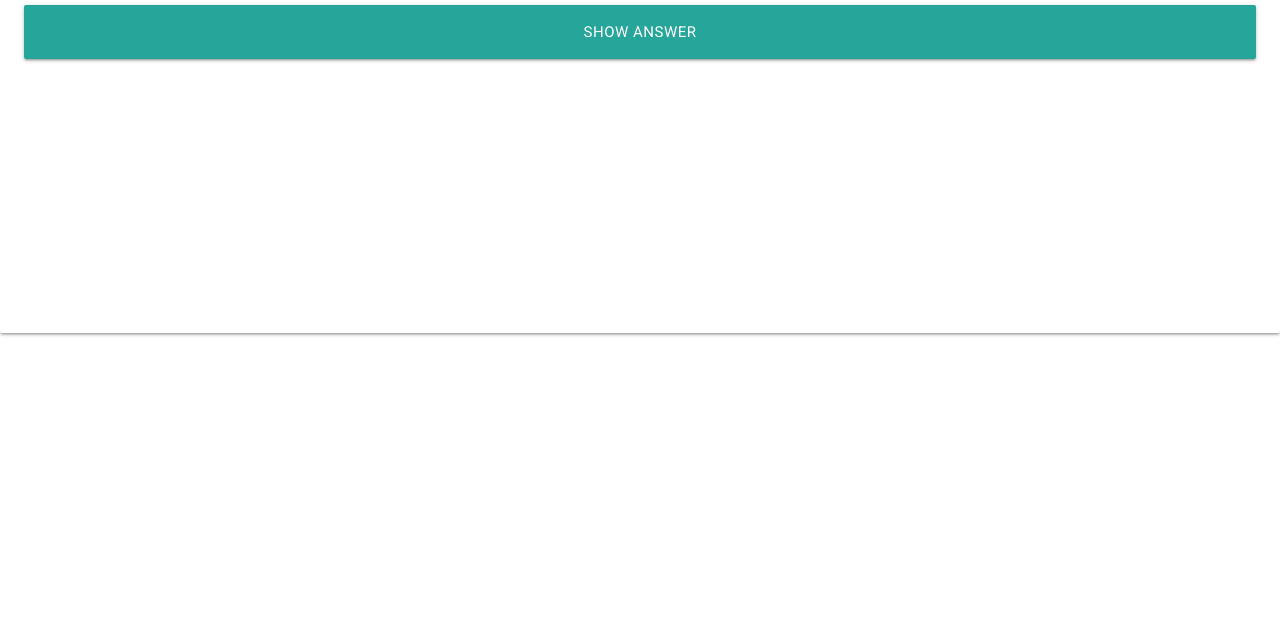
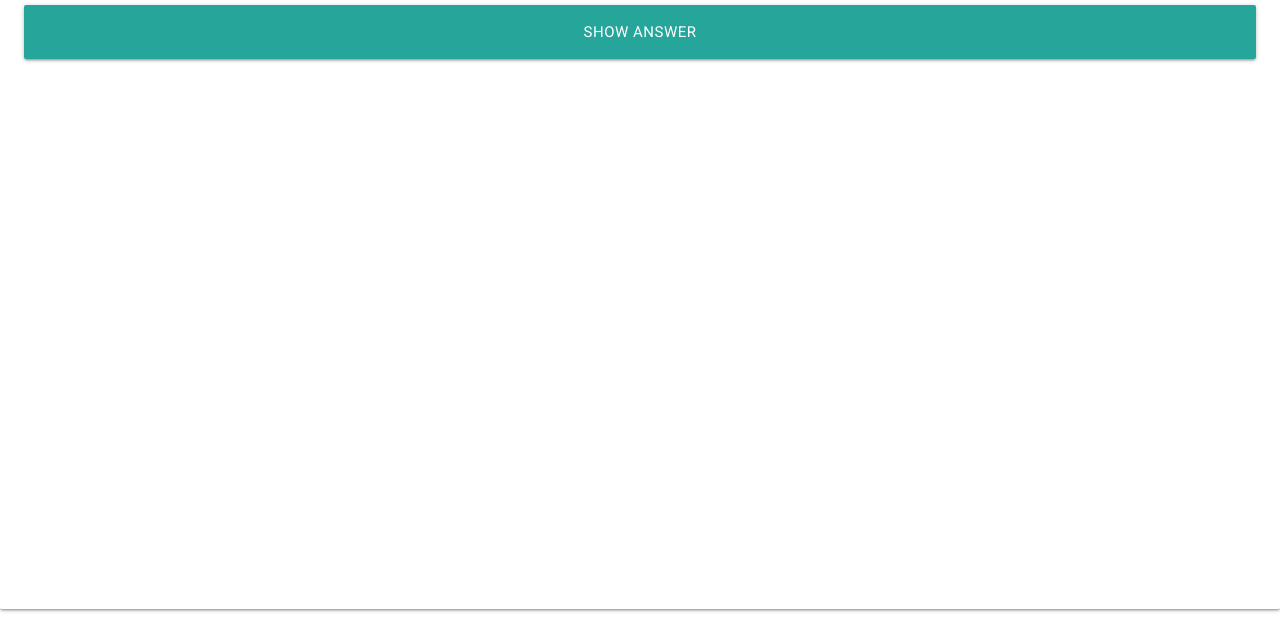
Before and after one commit to joshuakiley/joshuakiley.github.io, a plain HTML site: page index.html in a window 1280 px wide. Shown: the part 175-800 px from the top of the page. Drawn offline with nearby package versions, Linux system fonts and the light colour scheme.

Commit message:
Make text unselectable and make card height 97vh important

```diff
--- a/style.css
+++ b/style.css
@@ -1,11 +1,19 @@
 @import url("https://fonts.googleapis.com/css?family=Noto+Sans+SC|Roboto&display=swap");
 
-#frontTitle {
-  padding-bottom: 30px;
+body {
+  user-select: none;
+}
+
+.card {
+  height: 97vh !important;
 }
 
 p {
   text-align: left;
+}
+
+#frontTitle {
+  padding-bottom: 30px;
 }
 
 .card-title {
```
